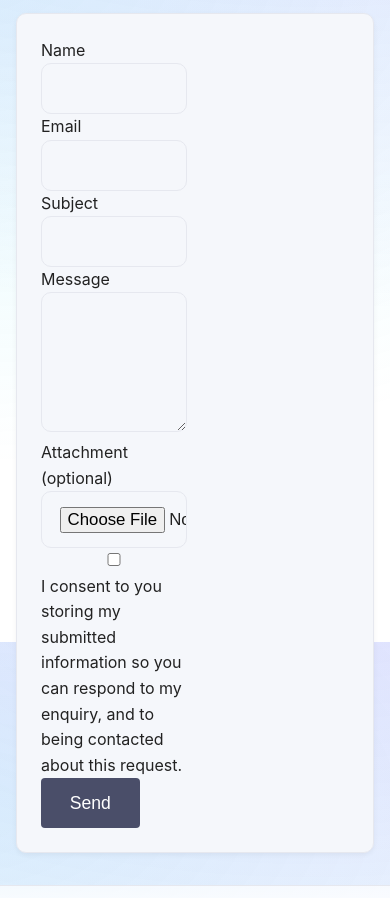
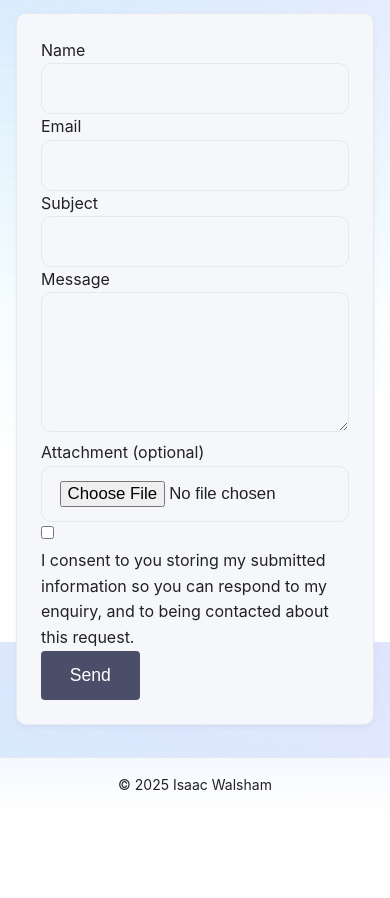
Before and after one commit to isaacwalsham/portfolio, a website: page public/contact.html in a window 390 px wide. Shown: the part 202-1100 px from the top of the page. After the commit the page ends 1015 px from the top, so only its background shows below. Drawn offline with nearby package versions, Linux system fonts and the light colour scheme.

Commit message:
changes to styling contact page

```diff
--- a/public/style.css
+++ b/public/style.css
@@ -187,6 +187,40 @@ header {
 }
 .contact-form input::placeholder, .contact-form textarea::placeholder { color: var(--clr-muted); }
 
+/* Contact page layout & centering fixes */
+.contact-section .card.contact-form,
+form.contact-form {
+  max-width: 900px;
+  width: 100%;
+  margin-left: auto !important;
+  margin-right: auto !important;
+}
+form.contact-form {
+  display: grid;
+  grid-template-columns: 1fr 1fr;
+  gap: 1rem;
+}
+form.contact-form label { grid-column: span 2; }
+form.contact-form textarea { grid-column: 1 / -1; }
+form.contact-form button { grid-column: 1 / -1; }
+
+/* Consent row alignment */
+.contact-form .consent-row {
+  display: grid;
+  grid-template-columns: auto 1fr;
+  gap: 0.6rem;
+  align-items: start;
+}
+.contact-form .consent-row input[type="checkbox"] { margin-top: 0.2rem; }
+
+/* Single column on narrower viewports for consistency */
+@media (max-width: 980px) {
+  form.contact-form { grid-template-columns: 1fr; }
+  form.contact-form label,
+  form.contact-form textarea,
+  form.contact-form button { grid-column: 1 / -1; }
+}
+
 .site-footer {
   text-align: center; padding: 1rem;
   background: linear-gradient(180deg, color-mix(in srgb, var(--clr-bg) 70%, transparent), var(--clr-bg));
```
